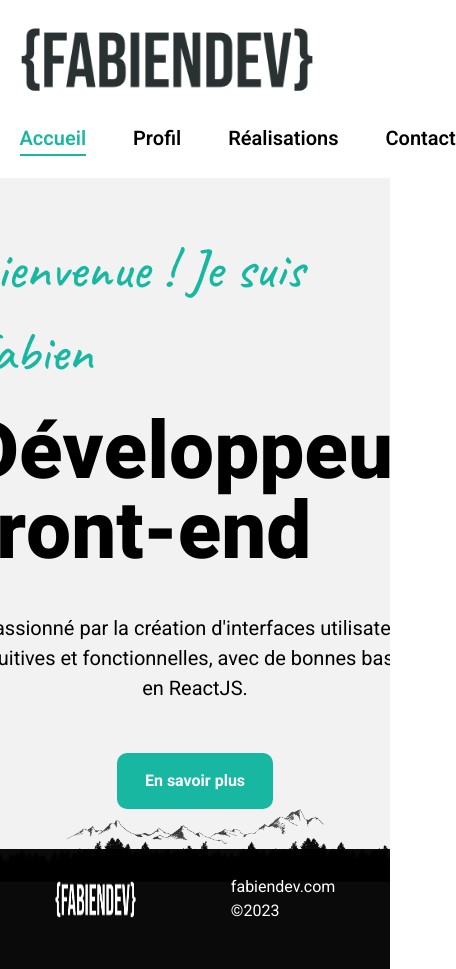
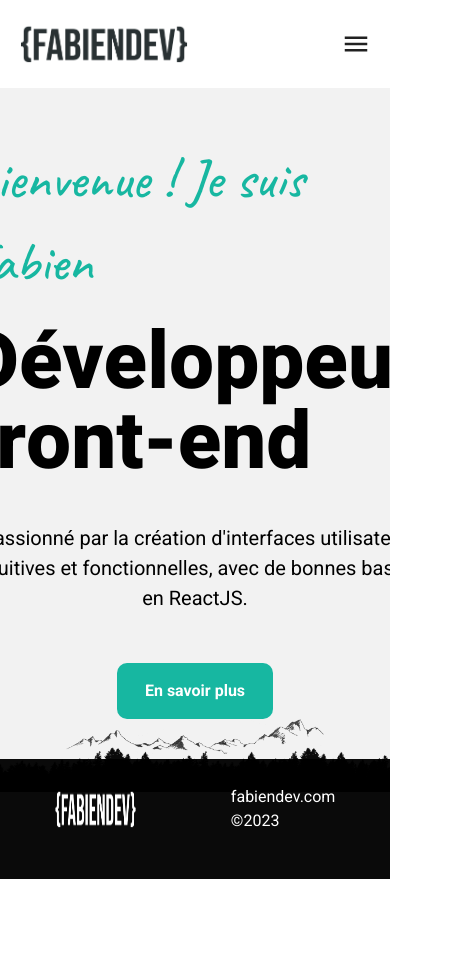
Before and after one commit to fabiendevfront/portfolio, a React (Vite) app: page / in a window 390 px wide. Shown: the whole page, 456 px wide, since content can reach past the window. After the commit the page ends 879 px from the top, so only its background shows below. Built offline with nearby package versions, Linux system fonts and the light colour scheme; some icons are missing.

Commit message:
Add profil picture, Make Header responsive

```diff
--- a/src/layout/Header.jsx
+++ b/src/layout/Header.jsx
@@ -10,8 +10,10 @@ import { Icon } from "@iconify/react";
  */
 const Header = () => {
     const [showContactIcons, setShowContactIcons] = useState(false);
+    const [showMobileMenu, setShowMobileMenu] = useState(false);
 
-    // Toggle contact icons display
+
+    // Toggle contact icons
     const toggleContactIcons = () => {
         setShowContactIcons(!showContactIcons);
     };
@@ -19,6 +21,11 @@ const Header = () => {
     // Close contact icons
     const closeContactPopup = () => {
         setShowContactIcons(false);
+    };
+
+    // Toggle mobile menu
+    const toggleMobileMenu = () => {
+        setShowMobileMenu(!showMobileMenu);
     };
 
     return (
@@ -29,7 +36,7 @@ const Header = () => {
                         <img src={logo} className="header__logo" alt="Logo du header" />
                     </h1>
                 </Link>
-                <nav className="header__nav">
+                <nav className={`header__nav ${showMobileMenu ? "header__nav--mobile" : ""}`}>
                     <NavLink to="/" className="header__nav-link header__nav-link--txt" onClick={closeContactPopup}>
                         Accueil
                     </NavLink>
@@ -41,8 +48,6 @@ const Header = () => {
                     </NavLink>
                     <div className="header__nav-link header__nav-link--txt" onClick={toggleContactIcons}>
                         Contact
-                    </div>
-                </nav>
                         <div className={`header__contact ${showContactIcons ? "show" : ""}`}>
                             {showContactIcons && (
                                 <>
@@ -59,6 +64,15 @@ const Header = () => {
                             )}
                         </div>
                     </div>
+                </nav>
+                <div className={`header__mobile-btn ${showMobileMenu ? "open" : ""}`} onClick={toggleMobileMenu}>
+                    {showMobileMenu ? (
+                        <Icon icon="material-symbols:close" width="30" height="30" />
+                    ) : (
+                        <Icon icon="material-symbols:menu" width="30" height="30" />
+                    )}
+                </div>
+            </div>
         </header>
     );
 };
--- a/src/pages/About.jsx
+++ b/src/pages/About.jsx
@@ -1,7 +1,7 @@
 import { useFetch } from "../services/useFetch.jsx";
 import Loader from "../components/Loader.jsx";
 import InterestCard from "../components/InterestCard";
-import pictureProfil from "../assets/images/pictureProfil.jpg";
+import pictureProfil from "../assets/images/pictureProfil.png";
 import { Icon } from "@iconify/react";
 import { Tooltip } from "react-tooltip";
 
--- a/src/styles/layout/_header.scss
+++ b/src/styles/layout/_header.scss
@@ -11,16 +11,21 @@
     padding-top: 1.5rem;
     padding-bottom: 1.5rem;
 
-    @include mixins.medium-break {
-        flex-direction: column;
-    }
-
     &__container {
         position: relative;
         display: flex;
         flex-wrap: wrap;
         justify-content: space-between;
         align-items: center;
+
+        @include mixins.medium-break {
+            flex-direction: column;
+        }
+
+        @include mixins.small-break {
+            flex-direction: row;
+
+        }
     }
 
     h1 {
@@ -32,8 +37,13 @@
         height: 50px;
 
         @include mixins.medium-break {
-            height: 70px;
+            height: 60px;
             margin-bottom: 30px;
+        }
+
+        @include mixins.small-break {
+            height: 40px;
+            margin-bottom: 0;
         }
     }
 
@@ -41,6 +51,32 @@
         display: flex;
         gap: 2.938rem;
         align-items: center;
+
+        @include mixins.small-break {
+            display: none;
+        }
+
+        &--mobile {
+            display: flex;
+            flex-direction: column;
+            align-items: center;
+            gap: 16px;
+            width: 50%;
+            position: absolute;
+            top: 50px;
+            right: 0;
+            background-color: variables.$dark;
+            box-shadow: 0 2px 6px rgba(0, 0, 0, 0.1);
+            border-radius: 10px;
+            z-index: 10;
+            padding: 1rem;
+            transition: transform 0.3s ease-in-out;
+
+            @include mixins.small-break {
+                display: flex;
+                color: variables.$white;
+            }
+        }
     }
 
     &__nav-link {
@@ -73,12 +109,38 @@
                     width: 100%;
                 }
             }
+
+            @include mixins.small-break {
+                color: variables.$white;
+            }
+        }
+    }
+
+    &__mobile-btn {
+        display: none;
+
+        @include mixins.small-break {
+            color: variables.$dark;
+            display: flex;
+            flex-direction: column;
+            align-items: center;
+            cursor: pointer;
+            transition: all .3s ease-in-out;
+
+            &:hover {
+                color: variables.$primary-color;
+                transition: all .3s ease-in-out;
+            }
+        }
+
+        &.open {
+            transform: rotate(90deg);
         }
     }
 
     &__contact {
         position: absolute;
-        bottom: -70px;
+        bottom: -85px;
         right: 0;
         background-color: variables.$dark;
         box-shadow: 0 2px 6px rgba(0, 0, 0, 0.1);
--- a/src/styles/pages/_about.scss
+++ b/src/styles/pages/_about.scss
@@ -82,6 +82,7 @@
             img {
                 width: 100%;
                 height: 100%;
+                border: 10px variables.$dark solid;
                 object-fit: cover;
                 border-radius: 10px;
             }
```
Also changed, not shown: 1 other file (tests, documents, lock files or other folders). Lines whose indentation alone changed are shown as unchanged.
